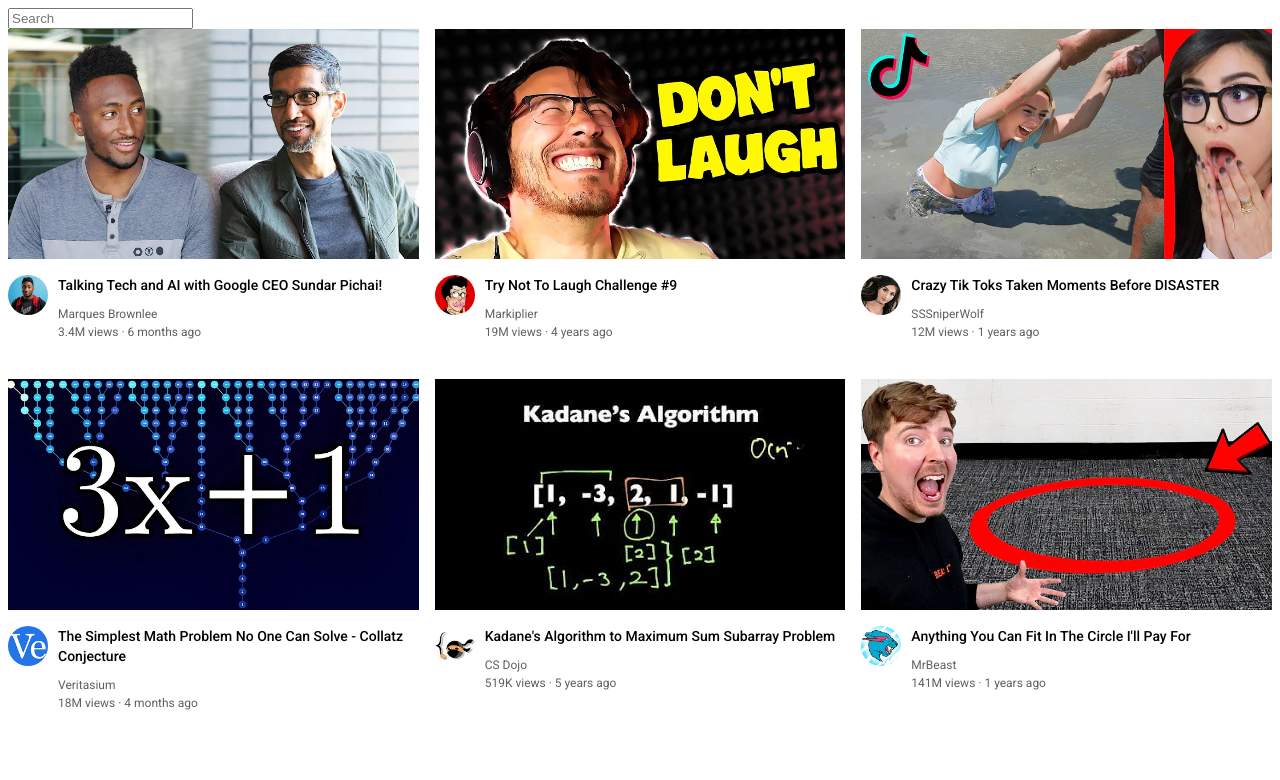
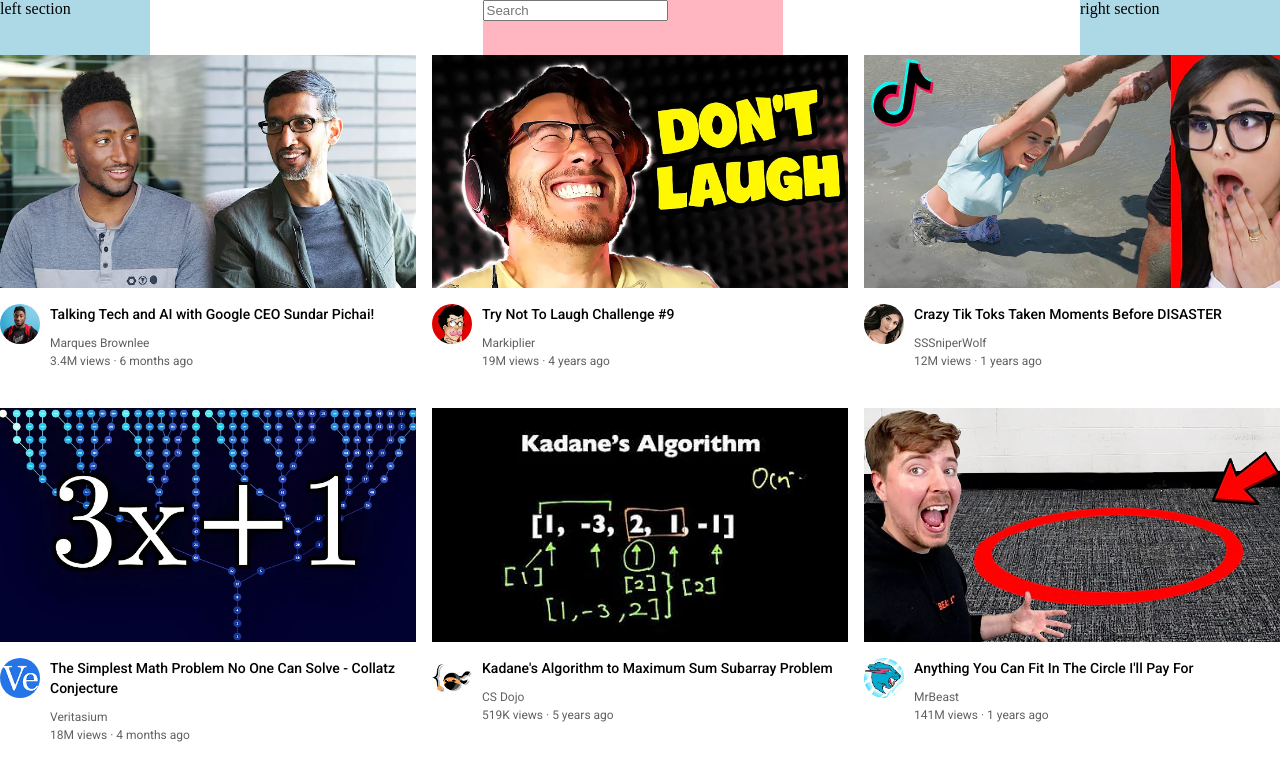
Before and after one commit to Aditya-Dalai/YouTube.com-clone, a plain HTML site: page yt.html in a window 1280 px wide. Drawn offline with Linux system fonts and the light colour scheme.

Commit message:
added header

```diff
--- /dev/null
+++ b/styles/general.css
@@ -0,0 +1,9 @@
+p {
+    font-family: Roboto, Arial;
+    margin-top: 0;
+    margin-bottom: 0;
+}
+
+body {
+    margin: 0;
+}
--- /dev/null
+++ b/styles/header.css
@@ -0,0 +1,25 @@
+.header {
+    height: 55px;
+
+    display: flex;
+    flex-direction: row;
+    justify-content: space-between;
+}
+
+.left-section {
+    background-color: lightblue;
+    width: 150px;
+}
+
+.middle-section {
+    background-color: lightpink;
+    flex: 1;
+    margin-left: 70px;
+    margin-right: 35px;
+    max-width: 300px;
+}
+
+.right-section {
+    background-color: lightblue;
+    width: 200px;
+}
--- /dev/null
+++ b/styles/video.css
@@ -0,0 +1,42 @@
+        .thumbnail {
+            width: 100%;
+        }
+
+        .video-title {
+            margin-top: 0;
+            font-size: 14px;
+            font-weight: 500;
+            line-height: 20px;
+            margin-bottom: 12px;
+        }
+
+        .video-info-grid {
+            display: grid;
+            grid-template-columns: 50px 1fr;
+        }
+
+        .profile-picture {
+            width: 40px;
+            border-radius: 50px;
+        }
+
+        .thumbnail-row {
+            margin-bottom: 12px;
+        }
+
+        .video-author,
+        .video-stats {
+            font-size: 12px;
+            color: rgb(96, 96, 96);
+        }
+
+        .video-author {
+            margin-bottom: 4px;
+        }
+
+        .video-grid {
+            display: grid;
+            grid-template-columns: 1fr 1fr 1fr;
+            column-gap: 16px;
+            row-gap: 40px;
+        }
--- a/yt.html
+++ b/yt.html
@@ -7,64 +7,26 @@
     <link rel="preconnect" href="https://fonts.googleapis.com">
     <link rel="preconnect" href="https://fonts.gstatic.com" crossorigin>
     <link href="https://fonts.googleapis.com/css2?family=Montserrat:ital,wght@0,100..900;1,100..900&family=Roboto:ital,wght@0,100..900;1,100..900&display=swap" rel="stylesheet">
-    <style>
-        p {
-            font-family: Roboto, Arial;
-            margin-top: 0;
-            margin-bottom: 0;
-        }
 
-        .thumbnail {
-            width: 100%;
-        }
-
-        .search-bar {
-            display: block;
-        }
-
-        .video-title {
-            margin-top: 0;
-            font-size: 14px;
-            font-weight: 500;
-            line-height: 20px;
-            margin-bottom: 12px;
-        }
-
-        .video-info-grid {
-            display: grid;
-            grid-template-columns: 50px 1fr;
-        }
-
-        .profile-picture {
-            width: 40px;
-            border-radius: 50px;
-        }
-
-        .thumbnail-row {
-            margin-bottom: 12px;
-        }
-
-        .video-author,
-        .video-stats {
-            font-size: 12px;
-            color: rgb(96, 96, 96);
-        }
-
-        .video-author {
-            margin-bottom: 4px;
-        }
-
-        .video-grid {
-            display: grid;
-            grid-template-columns: 1fr 1fr 1fr;
-            column-gap: 16px;
-            row-gap: 40px;
-        }
-
-    </style>
+    <link rel="stylesheet" href="styles/general.css">
+    <link rel="stylesheet" href="styles/header.css">
+    <link rel="stylesheet" href="styles/video.css">
 </head>
 <body>  <!--- cSpell:ignore Sundar Pichai Brownlee Markiplier Toks Collatz Veritasium Kadane's --->
-    <input class="search-bar" type="text" placeholder="Search">
+
+    <div class="header">
+        <div class="left-section">
+            left section
+        </div>
+        <div class="middle-section">
+            <input class="search-bar" type="text" placeholder="Search">
+        </div>
+        <div class="right-section">
+            right section
+        </div>
+
+    </div>
+
 
 
     <div class="video-grid">
```
Also changed, not shown: icons/hamburger-menu.svg (added), icons/notifications.svg (added), icons/search.svg (added), icons/upload.svg (added), icons/voice-search-icon.svg (added), icons/youtube-apps.svg (added), icons/youtube-logo.svg (added).
